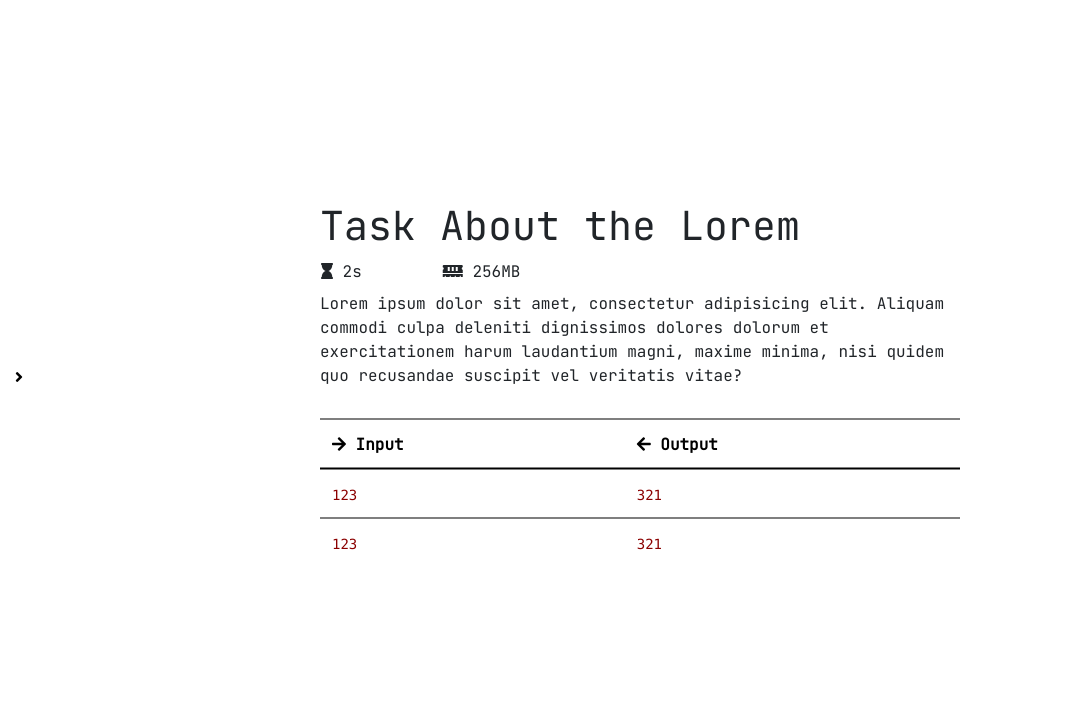
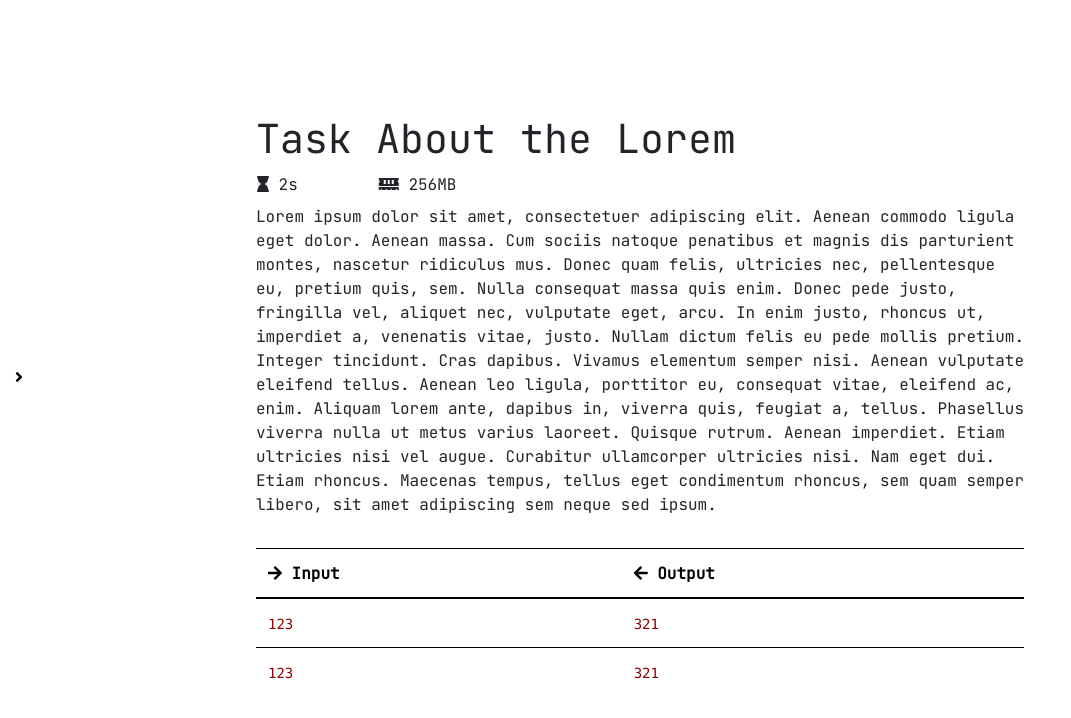
Before and after one commit to arcturus5340/julia, a Django app: template templates/contest.html in a window 1280 px wide. Shown: the top 718 px of the page, without its empty margins (0-1071 px from the left). Run offline with Django 3.2, Linux system fonts and the light colour scheme; the template is opened without the code that fills it, so the values that code supplies are empty; some libraries are stand-ins or nearby versions.

Commit message:
Add changing content size of large pages on first load

```diff
--- a/static/js/index.js
+++ b/static/js/index.js
@@ -1,3 +1,6 @@
+const tab_content = $('.tab-content');
+
+
 $(document).on('animationend webkitAnimationEnd onAnimationEnd', '#form-info', function () {
     $('#form-info').removeClass('shake');
 })
@@ -216,16 +219,26 @@ function reset_password_handler () {
     })
 }
 
+if ( tab_content.height() > Math.ceil($(window).height() * .8) ) {
+    setTimeout(function () {
+        tab_content.addClass('large')
+    }, 150)
+} else {
+    setTimeout(function () {
+        tab_content.removeClass('large')
+    }, 150)
+}
+
 $('a.nav-link').on('show.bs.tab', function (e) {
-    let tab_content = $('.tab-content')
-    if ( $(e.target.getAttribute('href')).height() > $(window).height() ) {
+    if ( $(e.target.getAttribute('href')).height() > Math.ceil($(window).height() * .8) ) {
         setTimeout(function () {
             tab_content.addClass('large')
         }, 150)
     } else {
         setTimeout(function () {
             tab_content.removeClass('large')
-        }, 150)    }
+        }, 150)
+    }
 })
 
 change_to_reset_form()
--- a/templates/contest.html
+++ b/templates/contest.html
@@ -71,10 +71,9 @@
                     </tbody>
                 </table>
 
-                <div class="description">
-                    Lorem ipsum dolor sit amet, consectetur adipisicing elit. Aliquam commodi culpa deleniti dignissimos dolores dolorum et exercitationem harum laudantium magni, maxime minima, nisi quidem quo recusandae suscipit vel veritatis vitae?
-                </div>
-
+            <div class="description">
+                Lorem ipsum dolor sit amet, consectetuer adipiscing elit. Aenean commodo ligula eget dolor. Aenean massa. Cum sociis natoque penatibus et magnis dis parturient montes, nascetur ridiculus mus. Donec quam felis, ultricies nec, pellentesque eu, pretium quis, sem. Nulla consequat massa quis enim. Donec pede justo, fringilla vel, aliquet nec, vulputate eget, arcu. In enim justo, rhoncus ut, imperdiet a, venenatis vitae, justo. Nullam dictum felis eu pede mollis pretium. Integer tincidunt. Cras dapibus. Vivamus elementum semper nisi. Aenean vulputate eleifend tellus. Aenean leo ligula, porttitor eu, consequat vitae, eleifend ac, enim. Aliquam lorem ante, dapibus in, viverra quis, feugiat a, tellus. Phasellus viverra nulla ut metus varius laoreet. Quisque rutrum. Aenean imperdiet. Etiam ultricies nisi vel augue. Curabitur ullamcorper ultricies nisi. Nam eget dui. Etiam rhoncus. Maecenas tempus, tellus eget condimentum rhoncus, sem quam semper libero, sit amet adipiscing sem neque sed ipsum.
+            </div>
                 <table class="io-table">
                     <thead>
                         <tr>
```
